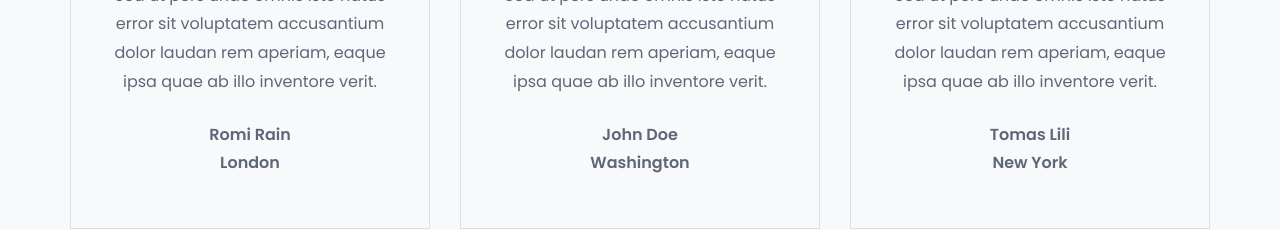
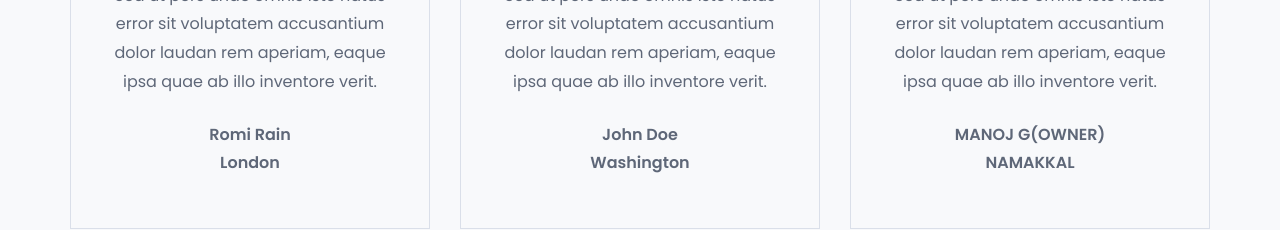
Before and after one commit to shanmuga008/manojbus, a plain HTML site: page index.html in a window 1280 px wide. Shown: the part 4560-4790 px from the top of the page. Drawn offline with nearby package versions, Linux system fonts and the light colour scheme.

Commit message:
manoj photo updated

```diff
--- a/index.html
+++ b/index.html
@@ -598,8 +598,8 @@
 										</p>
 									</div><!--/.testimonial-comment-->
 									<div class="testimonial-person">
-										<h2><a href="#">tomas lili</a></h2>
-										<h4>new york</h4>
+										<h2><a href="#">MANOJ G(OWNER)</a></h2>
+										<h4>NAMAKKAL</h4>
 									</div><!--/.testimonial-person-->
 								</div><!--/.testimonial-description-->
 							</div><!--/.single-testimonial-box-->
```
Also changed, not shown: assets/images/clients/c1.png.
